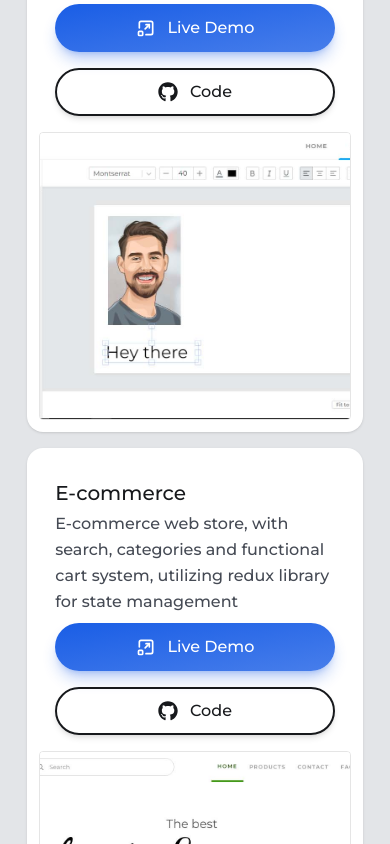
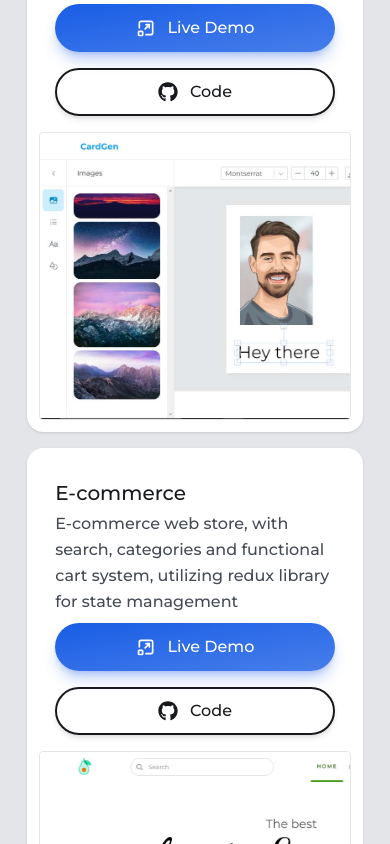
Before and after one commit to rizwanahamadcodes/portfolio, a Next.js app: page / in a window 390 px wide. Shown: the part 3440-4284 px from the top of the page. Built offline with nearby package versions, Linux system fonts and the light colour scheme.

Commit message:
changed project image position

```diff
--- a/src/components/ProjectsSection/ProjectsSection.tsx
+++ b/src/components/ProjectsSection/ProjectsSection.tsx
@@ -131,7 +131,7 @@ const Project = (props: ProjectProps) => {
                         src={project.projectImageSrc}
                         fill
                         alt=""
-                        className="rounded-0.25 object-cover sm:rounded-1 sm:object-left-top border-black/10 border"
+                        className="rounded-0.25 object-cover sm:rounded-1 object-left-top border-black/10 border"
                     />
                 </div>
             </div>
```
